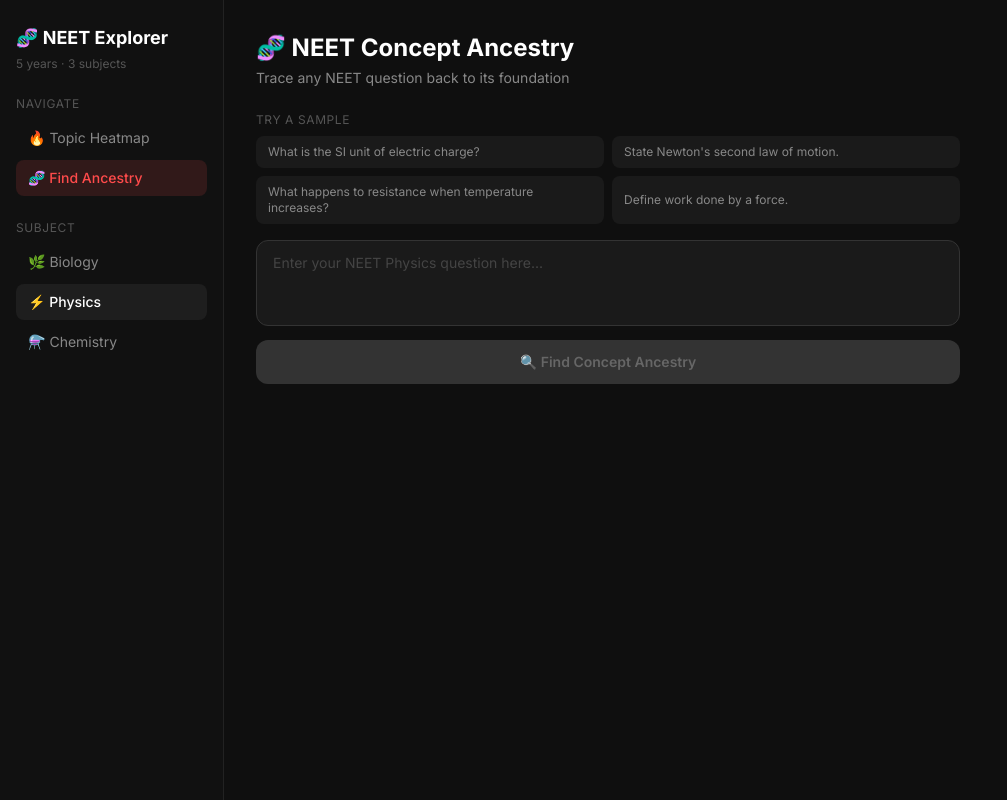
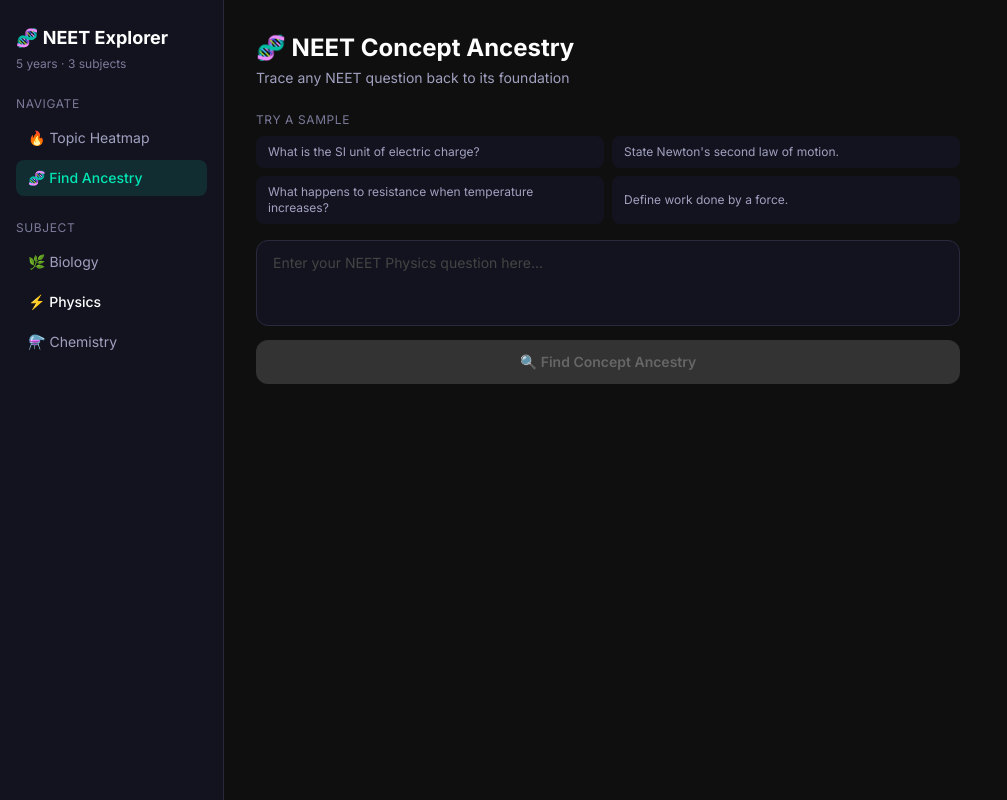
Before and after one commit to neetmapper-hash/neet-explorer, a Next.js app: page /ancestry in a window 1280 px wide. Shown: the whole page, without its empty margins (0-1007 px from the left). Built offline with nearby package versions, Linux system fonts and the light colour scheme.

Commit message:
fix: improve contrast and readability

```diff
--- a/app/globals.css
+++ b/app/globals.css
@@ -32,3 +32,84 @@ body {
 ::-webkit-scrollbar-thumb:hover {
   background: #555;
 }
+/* ── NEET Explorer: High Contrast Theme Override ── */
+
+/* Backgrounds */
+.bg-\[\#111\], .bg-\[\#1a1a1a\], .bg-\[\#1e1e1e\], .bg-\[\#222\] {
+  background-color: #13131f !important;
+}
+.bg-\[\#1a1a2e\] {
+  background-color: #0f1a2e !important;
+}
+
+/* Dim text → bright */
+.text-\[\#555\], .text-\[\#444\], .text-\[\#666\] {
+  color: #7a7a9a !important;
+}
+.text-\[\#888\] {
+  color: #a0a0c0 !important;
+}
+.text-\[\#aaa\], .text-\[\#ccc\], .text-\[\#ddd\] {
+  color: #d0d0f0 !important;
+}
+
+/* Borders */
+.border-\[\#222\], .border-\[\#333\] {
+  border-color: #2a2a3f !important;
+}
+
+/* Hover states */
+.hover\:bg-\[\#1a1a1a\]:hover, .hover\:bg-\[\#1e1e1e\]:hover, .hover\:bg-\[\#222\]:hover {
+  background-color: #1e1e30 !important;
+}
+
+/* Active/selected — red accent → teal */
+.bg-\[\#ff4b4b22\] { background-color: rgba(0, 230, 180, 0.12) !important; }
+.text-\[\#ff4b4b\]  { color: #00E6B4 !important; }
+
+/* Body base */
+body {
+  background-color: #0a0a0f !important;
+  color: #eeeeff !important;
+}
+
+/* ── NEET Explorer: High Contrast Theme Override ── */
+
+/* Backgrounds */
+.bg-\[\#111\], .bg-\[\#1a1a1a\], .bg-\[\#1e1e1e\], .bg-\[\#222\] {
+  background-color: #13131f !important;
+}
+.bg-\[\#1a1a2e\] {
+  background-color: #0f1a2e !important;
+}
+
+/* Dim text → bright */
+.text-\[\#555\], .text-\[\#444\], .text-\[\#666\] {
+  color: #7a7a9a !important;
+}
+.text-\[\#888\] {
+  color: #a0a0c0 !important;
+}
+.text-\[\#aaa\], .text-\[\#ccc\], .text-\[\#ddd\] {
+  color: #d0d0f0 !important;
+}
+
+/* Borders */
+.border-\[\#222\], .border-\[\#333\] {
+  border-color: #2a2a3f !important;
+}
+
+/* Hover states */
+.hover\:bg-\[\#1a1a1a\]:hover, .hover\:bg-\[\#1e1e1e\]:hover, .hover\:bg-\[\#222\]:hover {
+  background-color: #1e1e30 !important;
+}
+
+/* Active/selected — red accent → teal */
+.bg-\[\#ff4b4b22\] { background-color: rgba(0, 230, 180, 0.12) !important; }
+.text-\[\#ff4b4b\]  { color: #00E6B4 !important; }
+
+/* Body base */
+body {
+  background-color: #0a0a0f !important;
+  color: #eeeeff !important;
+}
```
